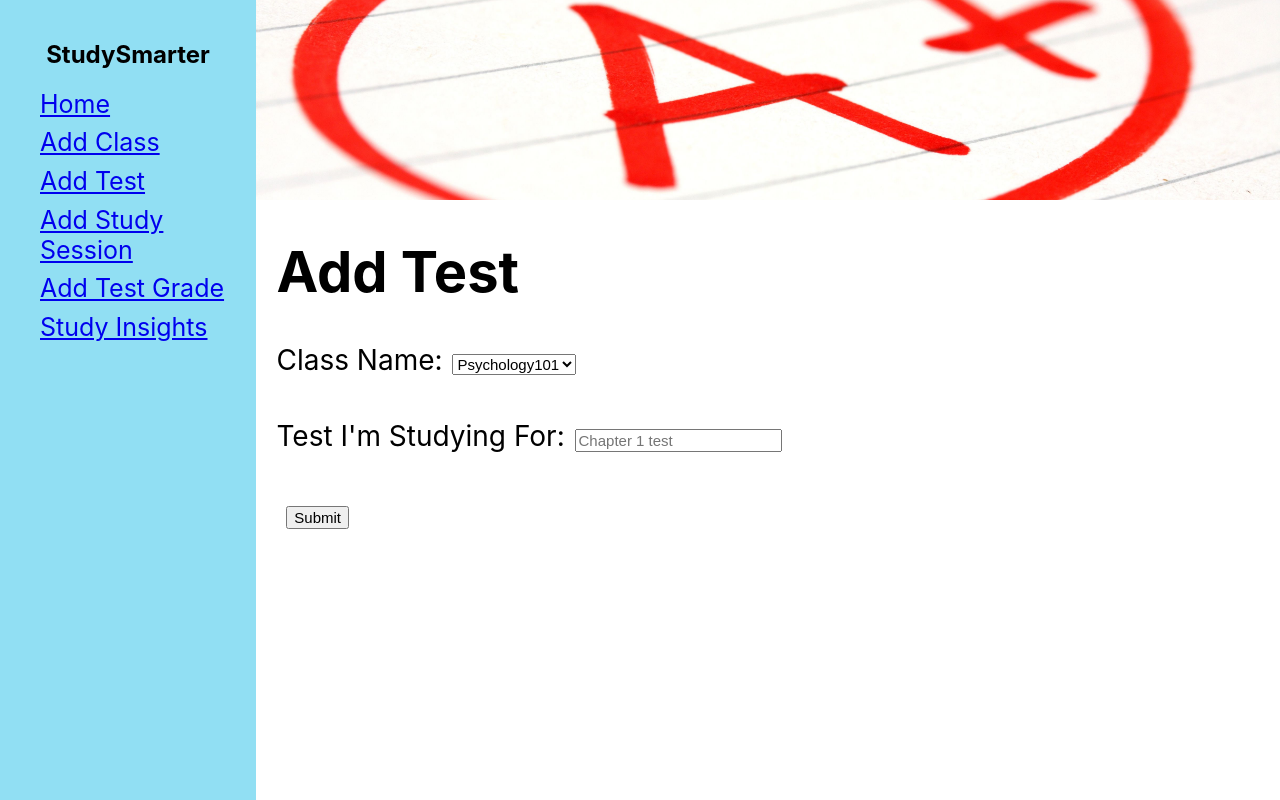
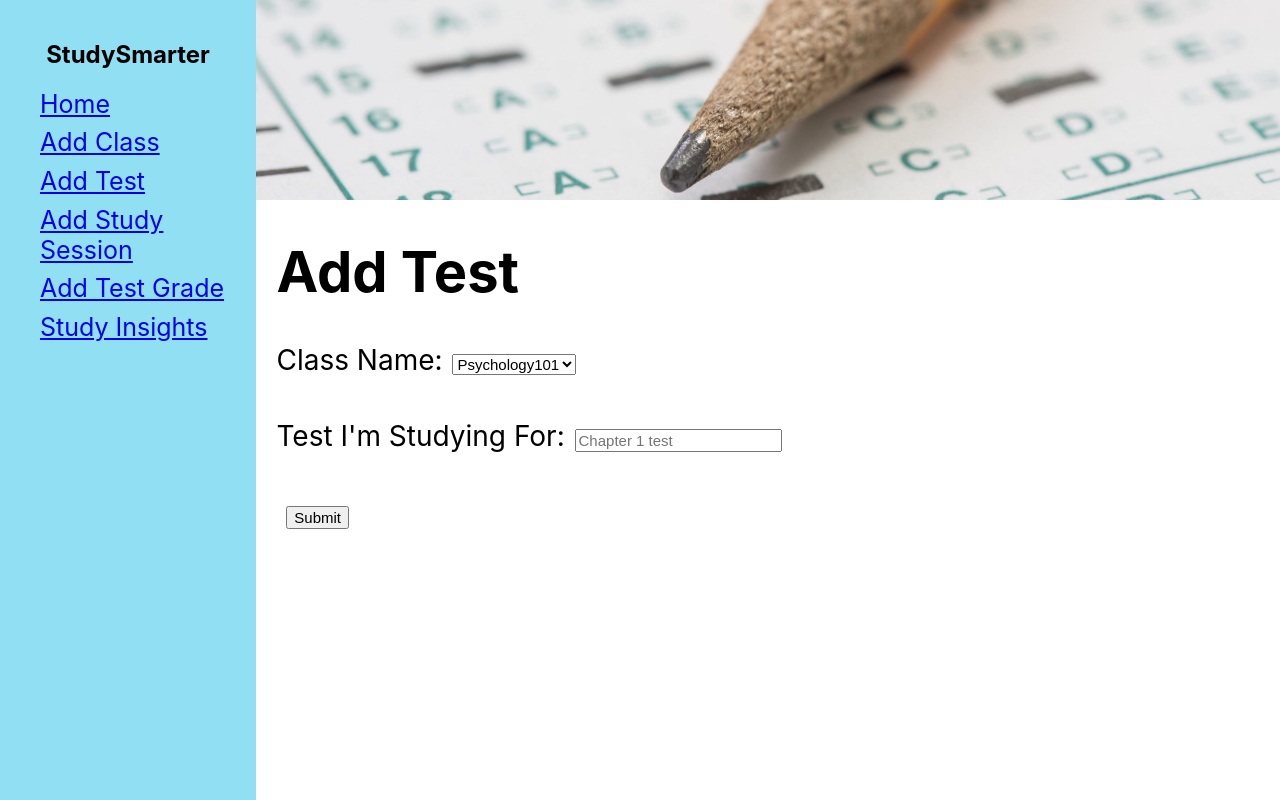
Before and after one commit to cparch/studySmarter, a React (Create React App) app: page /addtest in a window 1280 px wide. Built offline with nearby package versions, Linux system fonts and the light colour scheme.

Commit message:
Add header img to addTest.js

```diff
--- a/src/Components/AddTest.css
+++ b/src/Components/AddTest.css
@@ -1,4 +1,4 @@
-.headerImage {
+.addTestHeaderImage {
   background-image: url('../Images/scantronImg.jpg');
   height: 200px;
   background-position: center;
--- a/src/Components/AddTest.js
+++ b/src/Components/AddTest.js
@@ -5,7 +5,7 @@ const AddTest = (props) => {
 
   return(
     <div>
-      <div className='headerImage'/>
+      <div className='addTestHeaderImage'></div>
       <div className='mainContainer'>
         <form onSubmit={props.AddTestSubmitBtnHandler}>
           <label>
```
